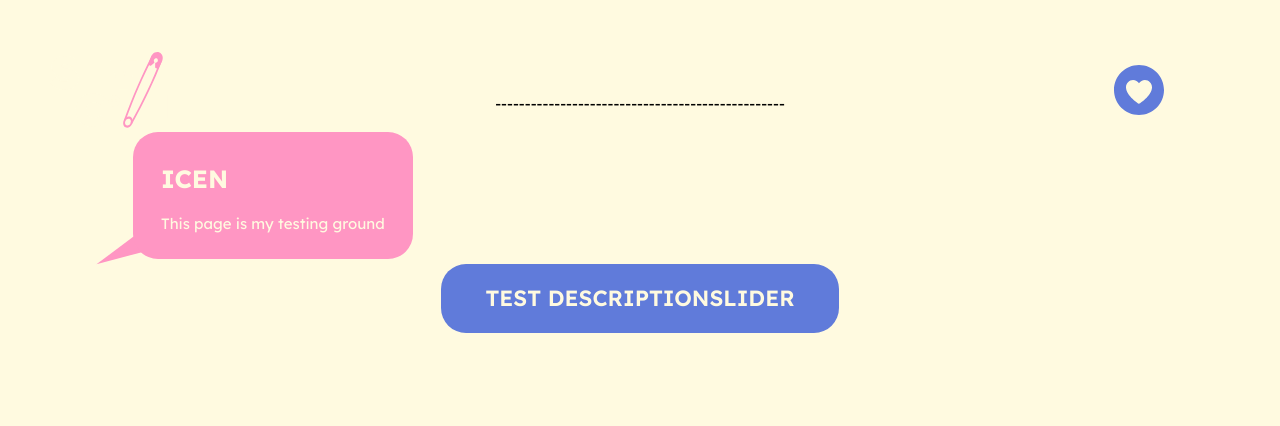
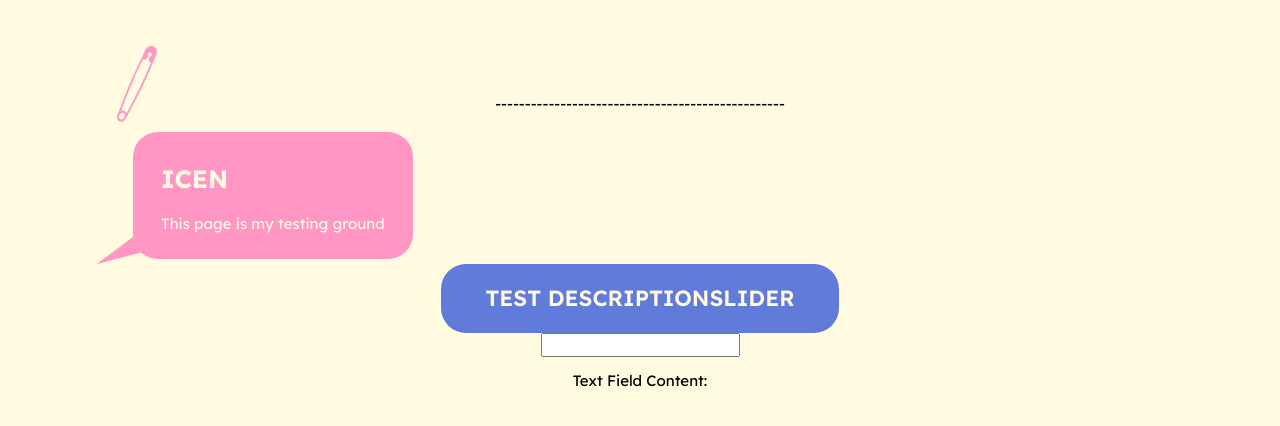
Before and after one commit to VincentAmante/sewcial-old, a Vue app: page /test-icen in a window 1280 px wide. Shown: the top 426 px of the page. Built offline with nearby package versions, Linux system fonts and the light colour scheme.

Commit message:
Final Header Tests, TextField
- Added TextField component (WIP)
- Added new round of tweaks for header

```diff
--- a/src/components/AppButton.vue
+++ b/src/components/AppButton.vue
@@ -6,7 +6,7 @@
     </button>
 </template>
 
-<style lang="scss">
+<style scoped lang="scss">
     button {
         background-color: $clr-secondary;
         color: $clr-primary;
--- /dev/null
+++ b/src/components/FormFields/TextField.vue
@@ -0,0 +1,33 @@
+<script setup lang="ts">
+    import { computed } from 'vue';
+    const props = defineProps({
+        modelValue: {
+            type: String,
+            required: true
+        },
+        name: {
+            type: String,
+            required: true
+        },
+        placeholder: {
+            type: String,
+            required: false
+        }
+    })
+
+    const emit = defineEmits(['update:modelValue'])
+    const textInput = computed({
+        get(){
+            return props.modelValue
+        },
+        set(value){
+            emit('update:modelValue', value)
+        }
+    })
+</script>
+
+<template>
+    <label :for="name">
+        <input type="text" :name="name" id="" :placeholder="placeholder" v-model="textInput">
+    </label>
+</template>
--- a/src/components/TheHeader/BurgerButton.vue
+++ b/src/components/TheHeader/BurgerButton.vue
@@ -69,7 +69,7 @@
             @include conditional-bg;
         }
 
-        @include media (md){
+        @include media(md){
             height: 45px;
 
             div {
--- a/src/components/TheHeader/HeaderLogo.vue
+++ b/src/components/TheHeader/HeaderLogo.vue
@@ -31,7 +31,7 @@
 
 <template>
   <a href="/" class="app-logo">
-    <svg width="132" height="80" viewBox="0 0 132 80" fill="none" xmlns="http://www.w3.org/2000/svg">
+    <svg viewBox="0 0 132 80" fill="none" xmlns="http://www.w3.org/2000/svg">
       <path :fill="colours.base" d="M43.4189 76.9201C40.8419 76.9201 38.4643 76.506 36.2861 75.6777C34.1386 74.8493 32.2672 73.6989 30.672 72.2263C29.1073 70.7231 27.8956 68.9437 27.0366 66.8883C26.1776 64.8328 25.748 62.5779 25.748 60.1236C25.748 57.6694 26.1776 55.4145 27.0366 53.359C27.9262 51.3036 29.1687 49.5396 30.764 48.067C32.3593 46.5637 34.246 45.398 36.4242 44.5696C38.633 43.7413 41.0566 43.3271 43.695 43.3271C45.1982 43.3271 46.6708 43.5112 48.1127 43.8794C49.5853 44.2168 50.9658 44.7537 52.2543 45.49C53.5735 46.1956 54.7699 47.1006 55.8437 48.205L49.9074 55.1537C49.4779 54.6322 48.9564 54.1567 48.3428 53.7272C47.7599 53.2977 47.0696 52.9602 46.272 52.7148C45.505 52.4387 44.6153 52.3006 43.603 52.3006C42.5599 52.3006 41.5628 52.4847 40.6118 52.8528C39.6914 53.1903 38.8785 53.6965 38.1729 54.3714C37.4979 55.0463 36.9611 55.8747 36.5622 56.8564C36.1634 57.8381 35.964 58.9732 35.964 60.2617C35.964 61.4275 36.1634 62.4859 36.5622 63.4369C36.9611 64.388 37.5286 65.2009 38.2649 65.8759C39.0012 66.5508 39.8909 67.0723 40.9339 67.4405C41.977 67.8086 43.1428 67.9927 44.4313 67.9927C45.3516 67.9927 46.226 67.8546 47.0543 67.5785C47.8826 67.3024 48.6342 66.9496 49.3092 66.5201C49.9841 66.0599 50.567 65.5537 51.0578 65.0015L55.7977 72.4564C55 73.3154 53.9416 74.0824 52.6224 74.7573C51.3033 75.4322 49.846 75.9691 48.2508 76.3679C46.6555 76.7361 45.0448 76.9201 43.4189 76.9201Z"/>
       <path :fill="colours.base" d="M59.7128 76.46V62.1022C59.7128 59.5226 61.804 57.4314 64.3836 57.4314C66.9632 57.4314 69.0544 59.5226 69.0544 62.1022V76.46H59.7128Z"/>
       <path :fill="colours.base" d="M107.895 76.46V44.2475H117.835V67.9927H131.64V76.46H107.895Z" />
@@ -55,11 +55,13 @@
   </a>
 </template>
 
-<style lang="scss">
+<style scoped lang="scss">
     .app-logo {
-      position: absolute;
+      // position: absolute;
 
       svg {
+        // width: 132px;
+        height: clamp(40px, 7.5vmax, 80px);
         display: block;
       }
     }
--- a/src/components/TheHeader/TheHeader.vue
+++ b/src/components/TheHeader/TheHeader.vue
@@ -15,7 +15,7 @@
     })
 
     const headerToggled = ref(false)
-    // Resets header
+    // Resets headerI
     const route = useRoute()
     const page = ref(route.path)
 
@@ -67,9 +67,10 @@
 
 <style scoped lang="scss">
 // TODO: Fix mobile responsiveness
+// TODO: Make this into a singular fixed container, instead of what it is now
 
     header {
-        display: flex;
+        display: fixed;
         justify-content: center;
         position: relative;
         z-index: 100;
@@ -79,14 +80,17 @@
         }
 
         &.shop {
-            padding-bottom: 2vh;
+            // padding-bottom: 2vh;
             border-bottom: 5px dashed $clr-secondary;
+
 
             height: clamp(50px, 20vh, 180px);
         }
 
         .btn-container {
             @include flex;
+            // justify-content: center;
+            align-items: center;
             gap: 1em;
             position: absolute;
             top: clamp(33px, 5.5vw, 65px);
@@ -106,6 +110,15 @@
             // top: 0;
             // left: 0;
             color: $clr-secondary;
+
+            height: 30px;
+            @include media(md){
+                height: 50px;
+
+                div {
+                    width: 50px;
+                }
+            }
         }
 
         .logo-white {
@@ -113,11 +126,19 @@
             display: flex;
             transition: all ease-in-out .15s;
             left: 0;
-            padding: clamp(25px, 5.5vw, 50px);
+            padding: clamp(25px, 5.5vh, 50px);
+            align-self: flex-start;
 
-            // transform: translateX(-20%);
             &.shop {
-                left: 45vw;
+                @include media(md){
+                    left: 45vw;
+                }
+            }
+        }
+
+        &:not(.shop){
+            .btn-liked-page {
+                visibility: hidden;
             }
         }
     }
--- a/src/views/AboutUsView.vue
+++ b/src/views/AboutUsView.vue
@@ -1,7 +1,7 @@
 <script setup lang="ts">
     // Import of a speechbubble
     import SpeechBubble from '@/components/SpeechBubble.vue';
-    import LogoWhite from '@/components/icons/LogoWhite.vue';
+    import LogoWhite from '@/components/TheHeader/HeaderLogo.vue';
 </script>
 <template>
     <main>
--- a/src/views/testViews/TestViewIcen.vue
+++ b/src/views/testViews/TestViewIcen.vue
@@ -1,12 +1,17 @@
 <script setup lang="ts">
+    import { ref } from 'vue';
+
     import SpeechBubble from '@/components/SpeechBubble.vue';
     import DescriptionSlider from '@/components/DescriptionSlider.vue';
     import AppButton from '@/components/AppButton.vue';
+    import TextField from '@/components/FormFields/TextField.vue';
 
     // This creates an app-wide event to toggle the description slider
     function toggleTestSlider(){
         window.dispatchEvent(new Event('toggle-test'))
     }
+
+    const textFieldModel = ref("");
 </script>
 <template>
     <main>
@@ -28,6 +33,12 @@
                         <p>Lorem ipsum dolor sit amet, consectetur adipisicing elit. Quod et ad illum, vero debitis dignissimos totam minima eligendi eveniet quisquam?</p>
                     </template>
                 </DescriptionSlider>
+
+                <TextField name="Text" v-model="textFieldModel"></TextField>
+                <div>
+                    <p>Text Field Content:</p>
+                    <p>{{ textFieldModel }}</p>
+                </div>
             </div>
         </div>
     </main>
```
